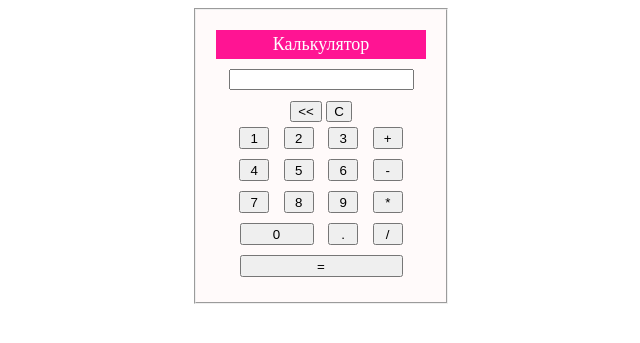
After one commit to SheifelJanna/javascript-sheifel, a PHP site: page /lab_2-7.html in a window 1280 px wide. The commit adds this page. Shown: the top 343 px of the page, without its empty margins (319-959 px from the left). Run offline with PHP 8.4, Linux system fonts and the light colour scheme; some libraries are stand-ins or nearby versions.

Commit message:
ЛР №2
Задания 1-7 ЛР 2

```diff
--- /dev/null
+++ b/lab_2-7.html
@@ -0,0 +1,258 @@
+<!DOCTYPE html>
+<html>
+ <head>
+  <meta http-equiv="Content-Type" content="text/html; charset=utf-8">
+  <title>Шейфель Ж.В Задание 7</title>
+
+<style>
+
+fieldset {
+  background-color: #FFFAFA;
+  font-size:18px;
+  padding:20px;
+  width:210px;
+
+}
+legend {
+  background-color: #FF1493;
+  color: white;
+  padding: 4px 10px;
+}
+input {
+  margin: 10px;
+}
+.but_ravno {
+    width: 163px;
+    height: 22px;
+	 margin: 5px 5px;
+}
+
+.but_num {
+    width: 30px;
+    height: 22px;
+	 margin: 5px 5px;
+}
+
+.but_zero {
+    width: 74px;
+    height: 22px;
+	 margin: 5px 5px;
+}
+
+  </style>
+    <script type="text/javascript" src="libs/jquery-3.6.0.min.js"></script>
+ </head>
+ <body>
+ <center>
+ <fieldset>
+ <center><legend> Калькулятор </legend></center>
+<input type="text" id="pole">
+<button id="b1"><<</button>
+<button id="del">C</button>
+<br>
+<button id="1" class="but_num">1</button>
+<button id="2" class="but_num">2</button>
+<button id="3" class="but_num">3</button>
+<button id="pl" class="but_num">+</button>
+<br>
+<button id="4" class="but_num">4</button>
+<button id="5" class="but_num">5</button>
+<button id="6" class="but_num">6</button>
+<button id="mi" class="but_num">-</button>
+<br>
+<button id="7" class="but_num">7</button>
+<button id="8" class="but_num">8</button>
+<button id="9" class="but_num">9</button>
+<button id="mu" class="but_num">*</button>
+<br>
+<button id="0" class="but_zero">0</button>
+<button id="t" class="but_num">.</button>
+<button id="de" class="but_num">/</button>
+<br>
+<button id="r" class="but_ravno">=</button>
+
+   </fieldset>
+</center>
+ <script type="text/javascript">
+
+$(document).ready(function(){
+let i=0;
+var nums=['+'];
+let k='';
+let p = 0;
+let sum=0;
+let val=0;
+let valg="";
+
+
+
+$('#pole').prop('readonly','readonly');
+
+$('#1').on('click', function(){
+$('#pole').val($('#pole').val()+"1");
+k='1';
+nums[i]=nums[i]+k;
+ });
+
+ $('#2').on('click', function(){
+$('#pole').val($('#pole').val()+"2");
+k='2';
+nums[i]=nums[i]+k;
+ });
+
+ $('#3').on('click', function(){
+$('#pole').val($('#pole').val()+"3");
+k='3';
+nums[i]=nums[i]+k;
+ });
+
+
+ $('#4').on('click', function(){
+$('#pole').val($('#pole').val()+"4");
+k='4';
+nums[i]=nums[i]+k;
+ });
+
+ $('#5').on('click', function(){
+$('#pole').val($('#pole').val()+"5");
+k='5';
+nums[i]=nums[i]+k;
+ });
+
+ $('#6').on('click', function(){
+$('#pole').val($('#pole').val()+"6");
+k='6';
+nums[i]=nums[i]+k;
+ });
+
+ $('#7').on('click', function(){
+$('#pole').val($('#pole').val()+"7");
+k='7';
+nums[i]=nums[i]+k;
+ });
+
+ $('#8').on('click', function(){
+$('#pole').val($('#pole').val()+"8");
+k='8';
+nums[i]=nums[i]+k;
+ });
+
+ $('#9').on('click', function(){
+$('#pole').val($('#pole').val()+"9");
+k='9';
+nums[i]=nums[i]+k;
+ });
+
+  $('#0').on('click', function(){
+$('#pole').val($('#pole').val()+"0");
+k='0';
+nums[i]=nums[i]+k;
+ });
+
+   $('#pl').on('click', function(){
+$('#pole').val($('#pole').val()+"+");
+i++;
+nums[i]='+';
+ });
+
+ $('#mi').on('click', function(){
+$('#pole').val($('#pole').val()+"-");
+
+i++;
+nums[i]="-";
+ });
+
+  $('#mu').on('click', function(){
+$('#pole').val($('#pole').val()+"*");
+i++;
+nums[i]='*';
+ });
+
+ $('#de').on('click', function(){
+$('#pole').val($('#pole').val()+"/");
+i++;
+nums[i]='/';
+ });
+
+ $('#del').on('click', function(){
+$('#pole').val("");
+nums.length=0;
+i=0;
+nums[i]='+';
+ });
+
+ $('#t').on('click', function(){
+$('#pole').val($('#pole').val()+".");
+k='.';
+nums[i]=nums[i]+k;
+ });
+
+
+ $('#b1').on('click', function(){
+$('#pole').val(
+    function(index, value){
+        return value.substr(0, value.length - 1);
+});
+
+nums[i]=nums[i].substring(0, nums[i].length - 1);;
+ });
+
+ $('#r').on('click', function(){
+
+ sum=0;
+
+
+$.each(nums, function (index, value) {
+
+if(value.indexOf("+-")>-1){
+valg= value.slice(2);
+valg=parseFloat(valg);
+sum=sum+valg;
+}
+
+ if(value.indexOf('*')>-1){
+valg= value.slice(1);
+val=parseFloat(valg);
+sum=sum*val;
+}
+if(value.indexOf('/')>-1){
+valg= value.slice(1);
+val=parseFloat(valg);
+sum=sum/val;
+}
+
+if(value.indexOf("-")>0){
+valg= value.slice(3);
+valg=parseFloat(value);
+sum=sum+valg;
+}
+
+if(value.indexOf("-")>-1){
+valg=parseFloat(value);
+sum=sum+valg;
+}
+
+if(value.indexOf('+')>-1){
+valg= value.slice(1);
+val=parseFloat(valg);
+sum=sum+val;
+}
+});
+
+
+nums.length=0;
+i=0;
+$('#pole').val(sum);
+if(sum<0){
+nums[i]=""+sum;
+}else if (sum>=0){
+nums[i]="+"+sum;
+}
+
+
+ });
+ });
+ </script>
+
+ </body>
+</html>
```
Also changed, not shown: index.php (+13 -4 lines), lab_2-1.html (added, +23 -0 lines), lab_2-2.html (added, +92 -0 lines), lab_2-3.html (added, +43 -0 lines), lab_2-4.html (added, +19 -0 lines), lab_2-5.html (added, +44 -0 lines), lab_2-6.html (added, +246 -0 lines).
